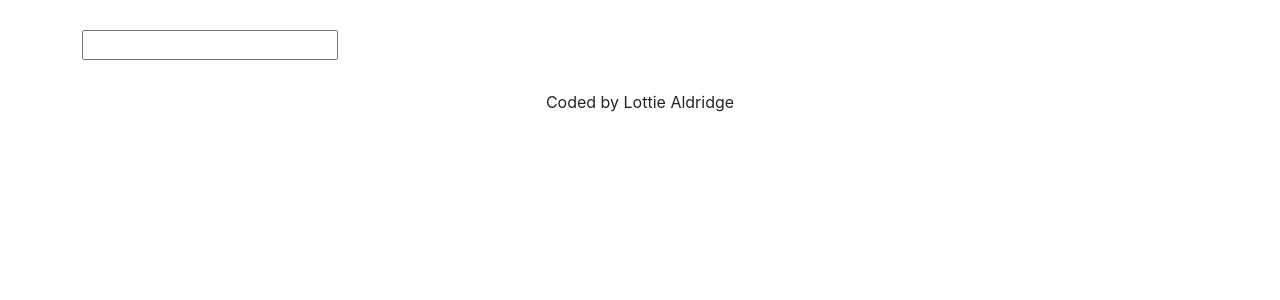
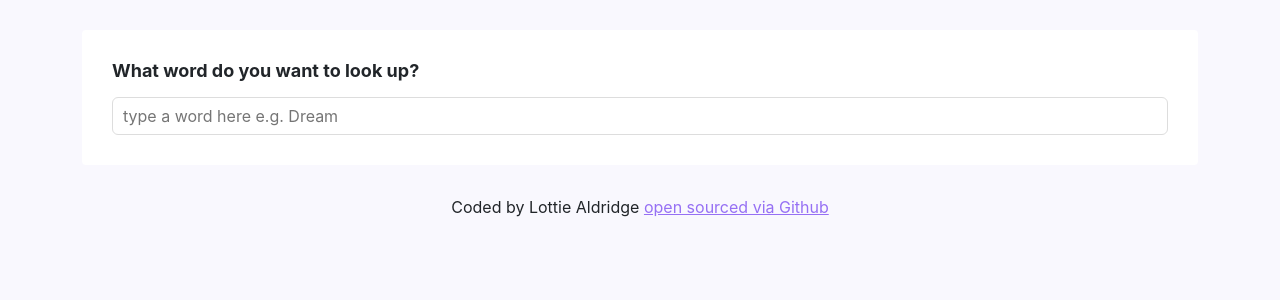
Before and after one commit to lottiealdridge/dictionary-app, a React (Create React App) app: page / in a window 1280 px wide. Shown: the top 300 px of the page. Built offline with nearby package versions, Linux system fonts and the light colour scheme.

Commit message:
styled each component

```diff
--- a/src/App.css
+++ b/src/App.css
@@ -1,3 +1,11 @@
+body {
+  background:#f9f8fe;
+}
+
+a {
+  color: #9670f4;
+}
+
 .App-header {
   margin: 30px 0;
 }
--- a/src/App.js
+++ b/src/App.js
@@ -11,7 +11,7 @@ export default function App() {
         <Dictionary />
       </main>
       <footer className="app-footer">
-        Coded by Lottie Aldridge
+        Coded by Lottie Aldridge <a href="https://github.com/lottiealdridge/dictionary-app" target='_blank'>open sourced via Github</a>
       </footer>
       </div>
     </div>
--- a/src/Dictionary.css
+++ b/src/Dictionary.css
@@ -0,0 +1,20 @@
+.Dictionary section {
+    background: white;
+    padding: 30px;
+    border-radius: 4px;
+    margin: 20px 0;
+}
+
+.Dictionary h1 {
+    font-size: 18px;
+    font-weight: bold;
+    margin-bottom: 15px;
+}
+
+.Dictionary input {
+    width: 100%;
+    border-radius: 6px;
+    padding: 6px 10px;
+    color: #333;
+    border: 1px solid #ddd;
+}
--- a/src/Dictionary.js
+++ b/src/Dictionary.js
@@ -28,9 +28,12 @@ export default function Dictionary() {
 
     return(
         <div className="Dictionary">
+            <section>
+            <h1>What word do you want to look up?</h1>
             <form onSubmit={search}>
-                <input type="search" onChange={handleKeywordChange}/>
+                <input type="search" placeholder="type a word here e.g. Dream" onChange={handleKeywordChange}/>
             </form>
+            </section>
             <Results results={results}/>
         </div>
     )
--- /dev/null
+++ b/src/Example.css
@@ -0,0 +1,6 @@
+.Example {
+    font-size: 18px;
+    opacity: 0.7;
+    font-style: italic;
+    margin-top: 10px;
+}
--- a/src/Example.js
+++ b/src/Example.js
@@ -1,10 +1,11 @@
 import React from "react"
+import "./Example.css"
 
 export default function Example(props) {
     if (props.example) {
     return (
-        <div className="example">
-            <strong>Example:</strong> {props.example}
+        <div className="Example">
+            "{props.example}"
         </div>
     );
     } else {
--- /dev/null
+++ b/src/Meaning.css
@@ -0,0 +1,10 @@
+.Meaning h3 {
+    font-size: 24px;
+    line-height: 1.5;
+    font-weight: bold;
+}
+
+.Meaning .definition {
+    font-size: 22px;
+
+}
--- a/src/Meaning.js
+++ b/src/Meaning.js
@@ -1,15 +1,16 @@
 import React from "react";
 import Synonyms from "./Synonyms";
 import Example from "./Example";
+import "./Meaning.css"
 
 export default function Meaning(props) {
     console.log(props.meaning)
     return (
-        <div className="meaning">
+        <div className="Meaning">
             <h3>{props.meaning.partOfSpeech}</h3>
             <p>
-                <strong>Definition: </strong>{props.meaning.definition}
-                <br />
+                <div className="definition">{props.meaning.definition}</div>
+
                 <Example example={props.meaning.example}/>
                 <br />
                 <Synonyms synonyms={props.meaning.synonyms}/>
--- /dev/null
+++ b/src/Results.css
@@ -0,0 +1,11 @@
+.Results h2 {
+    font-size: 36px;
+    font-weight: bold;
+    line-height: 1.4;
+}
+
+.Results .phonetics {
+    font-size: 24px;
+    font-style: italic;
+    opacity: 0.7;
+}
--- a/src/Results.js
+++ b/src/Results.js
@@ -1,23 +1,24 @@
 import React from "react";
 import Meaning from "./Meaning";
+import "./Results.css";
 
 export default function Results(props) {
     if (props.results) {
         return(
-            <div className="results">
+            <div className="Results">
+                <section>
                 <h2>{props.results.word}</h2>
-                <em>{props.results.phonetic}</em>
+                <div className="phonetics">{props.results.phonetic}</div>
+                </section>
                 {props.results.meanings.map(function(meaning, index){
                     return (
-                        <div key={index}>
+                        <section key={index}>
                             <Meaning meaning={meaning} />
-                        </div>
+                        </section>
 
                     );
 
                 })}
-
-
             </div>)
     } else {
         return null;
--- /dev/null
+++ b/src/Synonyms.css
@@ -0,0 +1,10 @@
+.Synonyms {
+    padding: 0;
+}
+.Synonyms li {
+    display: inline;
+    font-size: 16px;
+    padding-right: 10px;
+    line-height: 1;
+    opacity: 0.7;
+}
--- a/src/Synonyms.js
+++ b/src/Synonyms.js
@@ -1,9 +1,10 @@
 import React from "react";
+import "./Synonyms.css";
 
 export default function Synonyms(props) {
     if (props.synonyms) {
     return (
-        <ul className="synonyms">
+        <ul className="Synonyms">
             {props.synonyms.map(function(synonym, index){
                 return(
                     <li key={index}>
```
